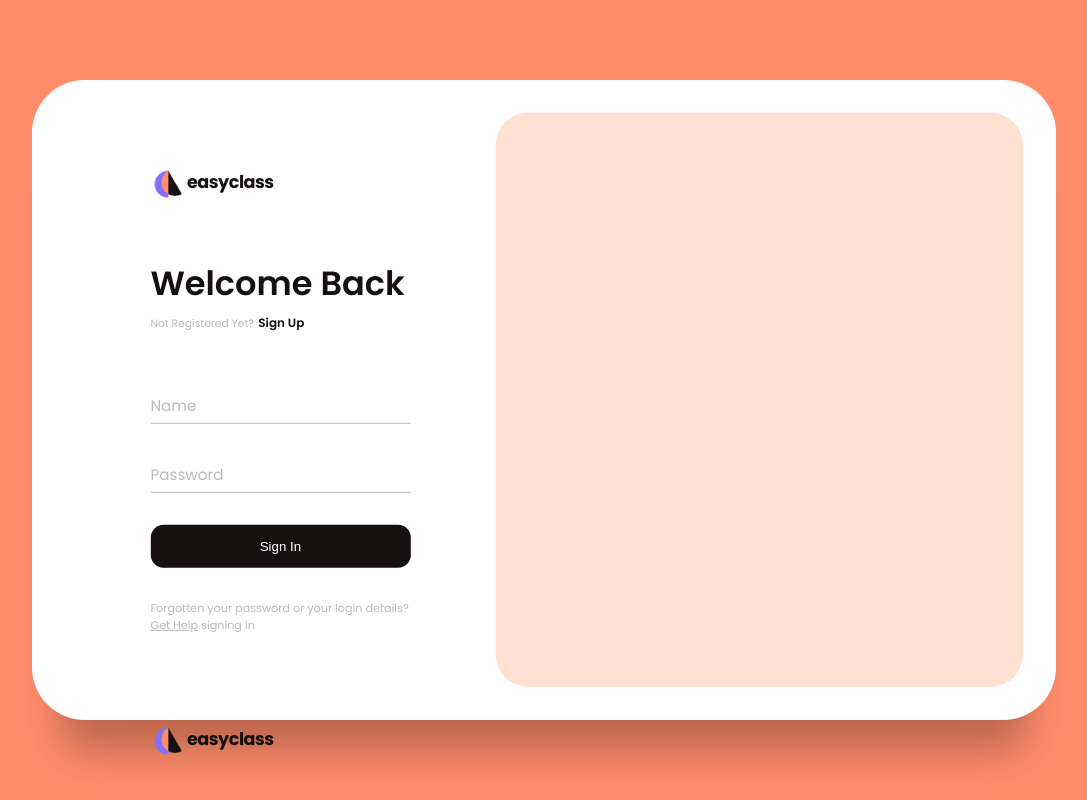
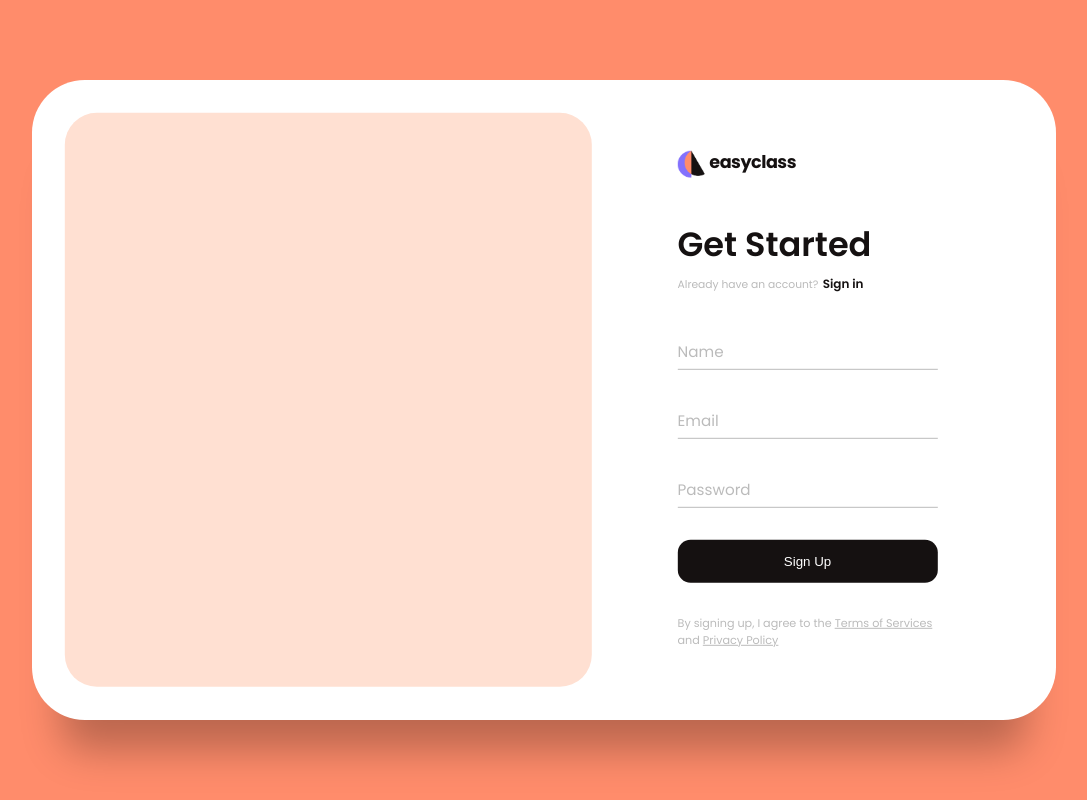
Before and after one commit to ahsanfarooq210/responsive-login-form, a plain HTML site: page index.html in a window 1280 px wide. Both pictures are taken after a click on the link "Sign Up". Shown: the whole page, without its empty margins (96-1183 px from the left). Drawn offline with Linux system fonts and the light colour scheme.

Commit message:
signup form completed
signup form has been completed with all the animations and transitions

```diff
--- a/app.js
+++ b/app.js
@@ -1,4 +1,7 @@
 const inputs = document.querySelectorAll(".input-field");
+const toggle_btn=document.querySelectorAll(".toggle");
+const main=document.querySelector("main");
+
 inputs.forEach((inp) => {
   inp.addEventListener("focus", () => {
     inp.classList.add("active");
@@ -11,3 +14,9 @@ inputs.forEach((inp) => {
     inp.classList.remove("active");
   });
 });
+
+toggle_btn.forEach((btn)=>{
+  btn.addEventListener("click", ()=>{
+    main.classList.toggle('sign-up-mode')
+  })
+})
--- a/style.css
+++ b/style.css
@@ -47,6 +47,10 @@ main {
   width: 45%;
   top: 0;
   left: 0;
+  display: grid;
+  grid-template-columns: 1fr;
+  grid-template-rows: 1fr;
+    transition: 0.8s ease-in-out;
 }
 
 .carousel {
@@ -57,6 +61,7 @@ main {
   top: 0;
   background-color: #ffe0d2;
   border-radius: 2rem;
+  transition: 0.8s ease-in-out;
 }
 
 form {
@@ -67,6 +72,14 @@ form {
   display: flex;
   flex-direction: column;
   justify-content: space-evenly;
+  grid-column: 1/2;
+  grid-row: 1/2;
+  transition: opacity 0.02s 0.4s;
+}
+
+form.sign-up-form{
+    opacity: 0;
+    pointer-events: none;
 }
 
 form.sign-in-form{
@@ -80,7 +93,7 @@ form.sign-in-form{
 
 .logo img {
   width: 27px;
-  margin: 0.3rem;
+  margin-right: 0.3rem;
 }
 
 .logo h3 {
@@ -190,3 +203,25 @@ label{
 .text a:hover{
     color: #8371fd;
 }
+
+
+
+main.sign-up-mode form.sign-in-form
+{
+    opacity: 0;
+    pointer-events: none;
+}
+
+main.sign-up-mode form.sign-up-form
+{
+    opacity: 1;
+    pointer-events: all;
+}
+
+main.sign-up-mode .forms-wrap{
+    left: 55%;
+}
+
+main.sign-up-mode .carousel{
+    left: 0%;
+}
```
